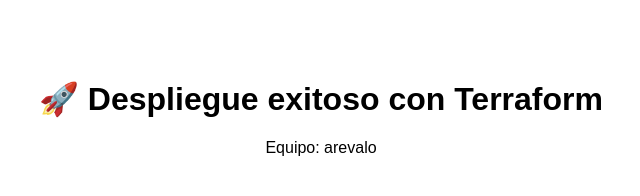
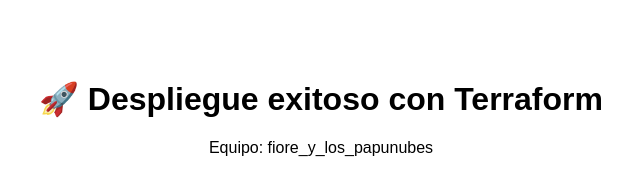
Before and after one commit to algodondev/devsecops-pipeline-lab, a plain HTML site: page infra/website/index.html in a window 1280 px wide. Shown: the whole page, without its empty margins (319-959 px from the left). Drawn offline with Linux system fonts and the light colour scheme.

Commit message:
Actualizar nombre del equipo [skip ci]

```diff
--- a/infra/website/index.html
+++ b/infra/website/index.html
@@ -3,6 +3,6 @@
 <head><meta charset="UTF-8"><title>DevSecOps Lab</title></head>
 <body style="font-family: sans-serif; text-align:center; margin-top:80px;">
   <h1>🚀 Despliegue exitoso con Terraform</h1>
-  <p>Equipo: arevalo</p>
+  <p>Equipo: fiore_y_los_papunubes</p>
 </body>
 </html>
```
